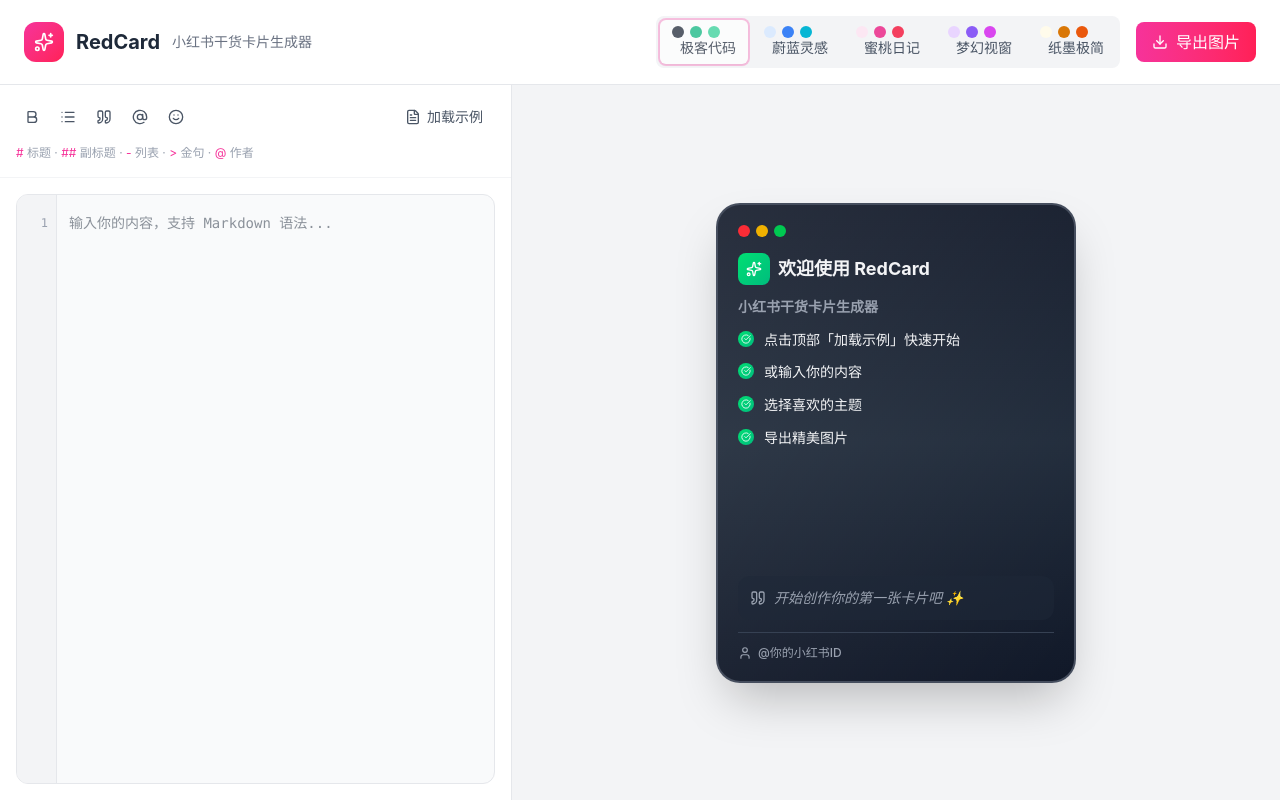
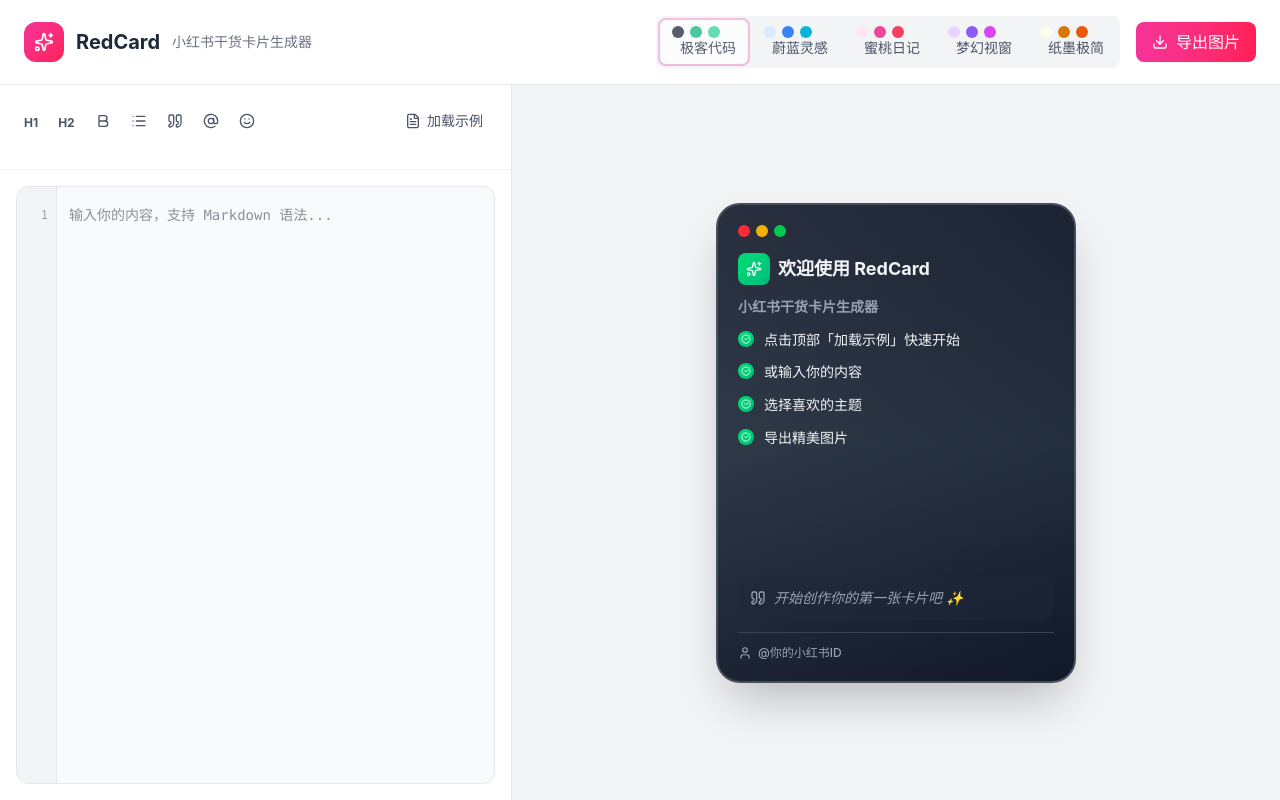
Before and after one commit to 570262994-commits/redcard, a React (Vite) app: page / in a window 1280 px wide. Built offline with nearby package versions, Linux system fonts and the light colour scheme.

Commit message:
feat: 工具栏增加H1/H2标题快捷按钮，并移除底部语法提示

```diff
--- a/src/App.jsx
+++ b/src/App.jsx
@@ -1,5 +1,5 @@
 import { useState, useRef, useEffect } from 'react'
-import { Download, Sparkles, User, Quote, CheckCircle, Bold, List, AtSign, FileText, Smile, AlertCircle } from 'lucide-react'
+import { Download, Sparkles, User, Quote, CheckCircle, Bold, List, AtSign, FileText, Smile, AlertCircle, Hash } from 'lucide-react'
 import { domToPng } from 'modern-screenshot'
 
 const THEMES = {
@@ -173,6 +173,12 @@
     switch (action) {
       case 'bold':
         insertText('**', '**')
+        break
+      case 'h1':
+        insertText('# ')
+        break
+      case 'h2':
+        insertText('## ')
         break
       case 'list':
         insertText('- ')
@@ -354,6 +360,22 @@
             <div className="flex items-center justify-between mb-3 overflow-visible">
               <div className="flex items-center gap-1">
                 <button
+                  onClick={() => handleToolbarAction('h1')}
+                  className="p-2 hover:bg-gray-100 rounded-lg transition-colors group relative"
+                  title="标题"
+                >
+                  <span className="text-xs font-bold text-gray-600">H1</span>
+                  <span className="absolute top-full left-1/2 -translate-x-1/2 mt-1 px-2 py-1 bg-gray-800 text-white text-xs rounded opacity-0 group-hover:opacity-100 transition-opacity whitespace-nowrap z-50">标题 #</span>
+                </button>
+                <button
+                  onClick={() => handleToolbarAction('h2')}
+                  className="p-2 hover:bg-gray-100 rounded-lg transition-colors group relative"
+                  title="副标题"
+                >
+                  <span className="text-xs font-bold text-gray-600">H2</span>
+                  <span className="absolute top-full left-1/2 -translate-x-1/2 mt-1 px-2 py-1 bg-gray-800 text-white text-xs rounded opacity-0 group-hover:opacity-100 transition-opacity whitespace-nowrap z-50">副标题 ##</span>
+                </button>
+                <button
                   onClick={() => handleToolbarAction('bold')}
                   className="p-2 hover:bg-gray-100 rounded-lg transition-colors group relative"
                 >
@@ -411,9 +433,6 @@
                 <FileText className="w-4 h-4" />
                 加载示例
               </button>
-            </div>
-            <div className="text-xs text-gray-400">
-              <span className="text-pink-500">#</span> 标题 · <span className="text-pink-500">##</span> 副标题 · <span className="text-pink-500">-</span> 列表 · <span className="text-pink-500">&gt;</span> 金句 · <span className="text-pink-500">@</span> 作者
             </div>
           </div>
 
```
